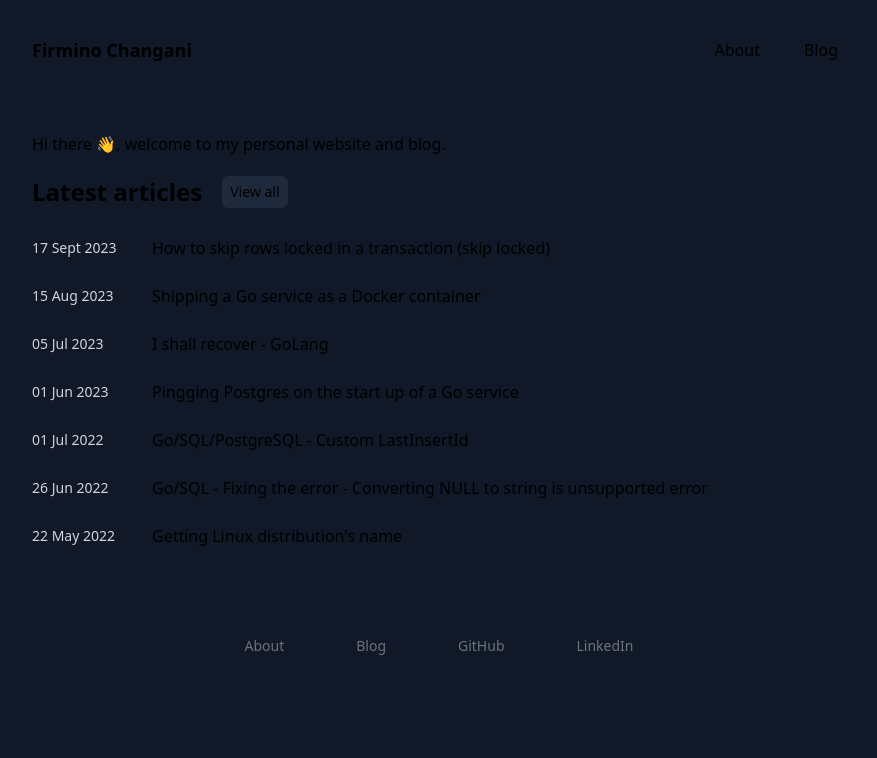
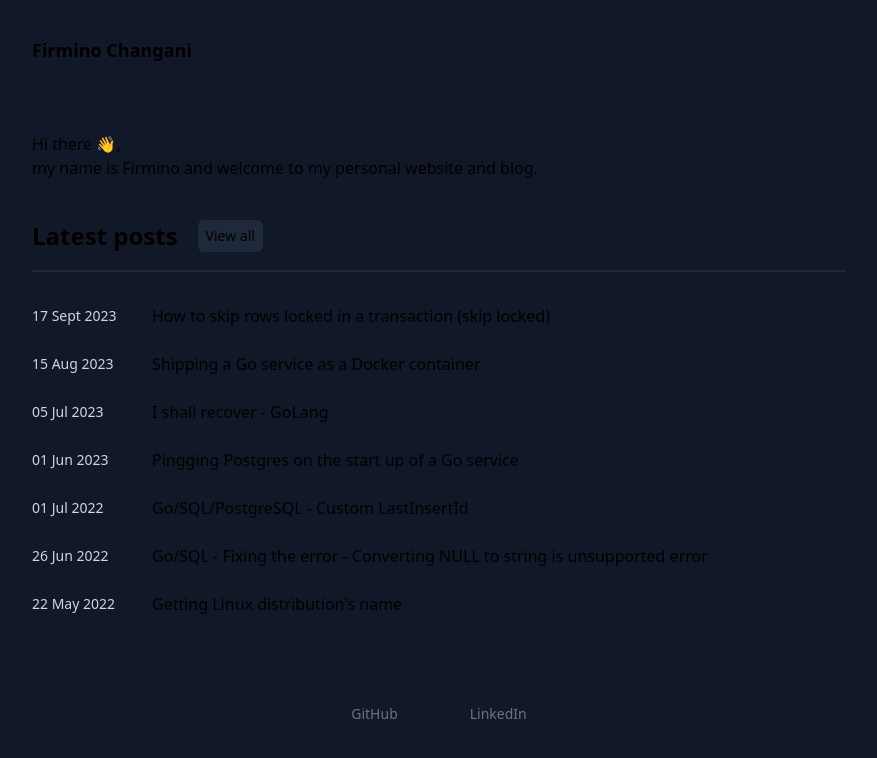
Before and after one commit to flowck/firmino.work, a Next.js app in the folder firmino.work/: page / in a window 1280 px wide. Shown: the top 758 px of the page, without its empty margins (201-1078 px from the left). Built offline with nearby package versions, Linux system fonts and the light colour scheme.

Commit message:
wip: content

```diff
--- a/firmino.work/app/(components)/Footer.tsx
+++ b/firmino.work/app/(components)/Footer.tsx
@@ -18,14 +18,14 @@ export function Footer() {
 }
 
 const menuItems = [
-  {
-    href: "/about",
-    label: "About",
-  },
-  {
-    href: "/blog",
-    label: "Blog",
-  },
+  // {
+  //   href: "/about",
+  //   label: "About",
+  // },
+  // {
+  //   href: "/blog",
+  //   label: "Blog",
+  // },
   {
     href: "https://github.com/flowck",
     label: "GitHub",
--- a/firmino.work/app/(components)/Header.tsx
+++ b/firmino.work/app/(components)/Header.tsx
@@ -1,5 +1,4 @@
 import Link from "next/link";
-import { MenuItem } from "./MenuItem";
 
 export function Header() {
   return (
@@ -9,8 +8,8 @@ export function Header() {
       </h1>
       <nav className="flex items-center">
         <ul className="flex gap-3 text-sm  md:text-base">
-          <MenuItem href="/about">About</MenuItem>
-          <MenuItem href="/blog">Blog</MenuItem>
+          {/* <MenuItem href="/about">About</MenuItem> */}
+          {/* <MenuItem href="/blog">Blog</MenuItem> */}
         </ul>
       </nav>
     </header>
--- a/firmino.work/app/page.tsx
+++ b/firmino.work/app/page.tsx
@@ -9,10 +9,19 @@ export default async function Home() {
   return (
     <main>
       <Container>
-        <div className="px-2">Hi there 👋, welcome to my personal website and blog.</div>
-        <div className="flex gap-5 my-5 px-2">
-          <h1 className="font-bold text-2xl">Latest articles</h1>
-          <ButtonLink href="/blog">View all</ButtonLink>
+        <div className="px-2 mb-10">
+          <p>
+            Hi there 👋, <br /> my name is Firmino and welcome to my personal website and blog.
+          </p>
+        </div>
+
+        <div className="my-5 px-2">
+          <div className="flex gap-5">
+            <h1 className="font-bold text-2xl">Latest posts</h1>
+            <ButtonLink href="/blog">View all</ButtonLink>
+          </div>
+
+          <button className="border-b-2 border-slate-800 w-full"></button>
         </div>
 
         <div>
```
